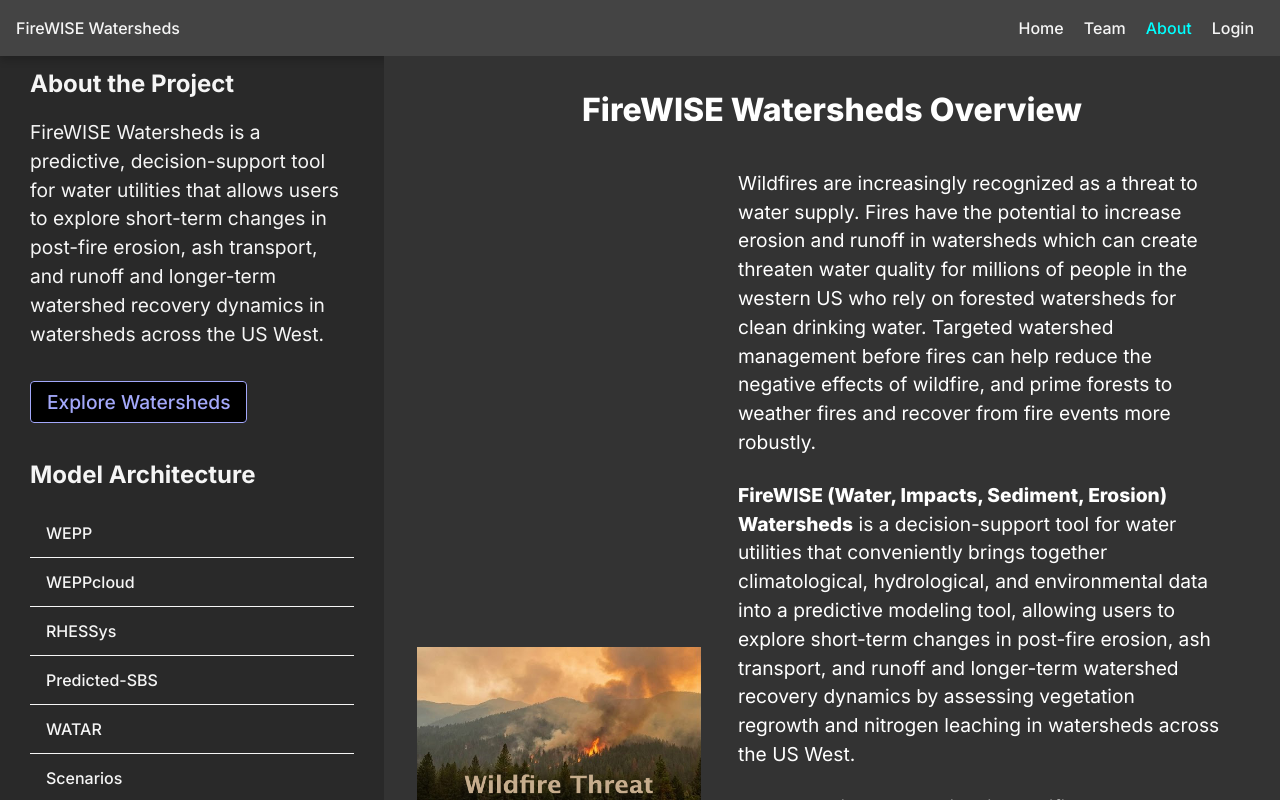
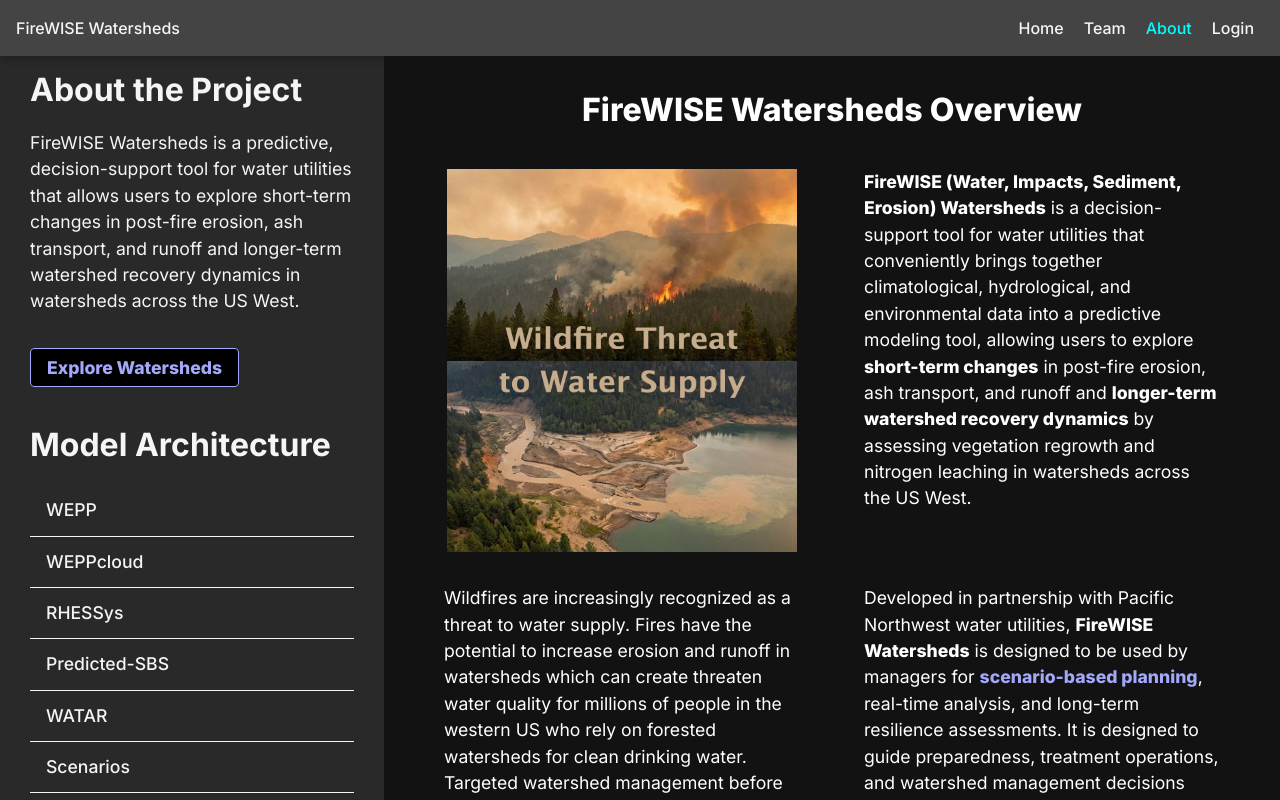
Before and after one commit to brandonxu360/utility-watershed-analytics, a React (Vite) app in the folder client/: page /about in a window 1280 px wide. Built offline with nearby package versions, Linux system fonts and the light colour scheme; no server answers.

Commit message:
css font size, color adjustments; layout modification on about page

```diff
--- a/client/src/pages/about/About.css
+++ b/client/src/pages/about/About.css
@@ -2,6 +2,11 @@
     background: #000 !important;
     color: #a3a8fa !important;
 }
+
+.actionButton {
+    font-size: 1.1rem;
+}
+
 hr {
     margin-top: 20px;
     margin-bottom: 30px;
@@ -80,8 +85,12 @@
     margin-top: 20px;
 }
 
+#nutshell h3 {
+    font-size: 1.5rem !important;
+}
+
 #nutshell p {
-    margin-bottom: 20px;
+    margin-bottom: 22px;
 }
 
 #nutshell span {
@@ -120,8 +129,11 @@
     overflow: hidden;
 }
 
+
+
 .about-container p, .about-container ul, .about-container ol {
-    font-size: var(--fs-200);
+    /*font-size: var(--fs-100);*/
+    font-size: 1.2rem;
 }
 
 .about-wrapper {
@@ -132,6 +144,7 @@
 
 .side-panel {
     width: 30%;
+    min-width: 280px;
     display: flex;
     flex-direction: column;
     height: 100%;
@@ -149,7 +162,8 @@
 }
 
 .side-panel h2 {
-    font-size: var(--fs-300);
+    /*font-size: var(--fs-300);*/
+    font-size: 2rem;
     font-weight: bold;
     margin-bottom: var(--size-400);
 }
@@ -160,12 +174,13 @@
 
 .side-panel h3,
 .side-panel strong {
-    font-size: var(--fs-200);
+    /*font-size: var(--fs-200);*/
+    font-size: 1.7rem;
     font-weight: bold;
 }
 
 .side-panel p {
-    font-size: var(--fs-200);
+    font-size: 1.1rem;
     margin-bottom: var(--size-400);
 }
 
@@ -173,17 +188,22 @@
     width: 100%;
     text-align: left;
     color: white;
-    background: #333;
+    background: #121212;
     padding: 0 40px 50px 40px;
 }
 
+.about-container a {
+    color: #a3a8fa;
+    font-weight: 800;
+}
+
 #about-container-main p {
-    font-size: var(--fs-200);
+    font-size: 1.1rem;
 }
 
 #about-container-main h2 {
     text-align: center;
-    font-size: 2em;
+    font-size: 2rem;
     font-weight: 800;
     padding-top: 30px;
     margin-bottom: 30px;
@@ -225,6 +245,11 @@
     font-style: italic;
 }
 
+#about-container-main li {
+    margin-bottom: 16px;
+    font-size: 1.1rem;
+}
+
 /* Specifically for Team page */
 .univ-heading {
     border-bottom: 1px solid #ccc;
@@ -232,7 +257,7 @@
     margin-bottom: 10px;
     text-transform: uppercase;
     font-weight: bold;
-    font-size:larger;
+    font-size:1.5rem;
     text-align: center !important;
 }
 
@@ -246,6 +271,7 @@
 
 .member-card h4 {
     padding-top: 10px;
+    margin-bottom: 10px !important;
 }
 
 .member-card a, .partner-col ul li a, .partner-col p a {
@@ -261,7 +287,7 @@
 }
 
 #partner_section {
-    display:block;
+    display: block;
     padding: 40px 40px 0 40px;
     text-align: left;
 }
@@ -273,7 +299,7 @@
 }
 
 .partner-col .bold {
-    font-weight: 800;
+    font-weight: 600;
 }
 
 .partner-col ul {
--- a/client/src/pages/about/About.tsx
+++ b/client/src/pages/about/About.tsx
@@ -101,10 +101,23 @@
       <h2>FireWISE Watersheds Overview</h2>
 
       <div className="row">
-        <div className="col-1">
+        <div className="col">
           <p className="text-center"><img src={fire_image} /></p>
         </div>
-        <div className="col-2">
+        <div className="col">
+        <p>
+          <strong>FireWISE (Water, Impacts, Sediment, Erosion) Watersheds</strong> is a decision-support tool for water utilities that conveniently brings together
+          climatological, hydrological, and environmental data into a predictive modeling tool, allowing
+          users to explore <strong>short-term changes</strong> in post-fire erosion, ash transport, and runoff and <strong>longer-term
+          watershed recovery dynamics</strong> by assessing vegetation regrowth and nitrogen leaching in watersheds
+          across the US West.
+        </p>
+
+        </div>
+      </div>
+
+      <div className="row">
+        <div className="col">
           <p>
             Wildfires are increasingly recognized as a threat to water supply. Fires have the potential to
             increase erosion and runoff in watersheds which can create threaten water quality for millions
@@ -112,21 +125,18 @@
             watershed management before fires can help reduce the negative effects of wildfire, and prime
             forests to weather fires and recover from fire events more robustly.
           </p>
+        </div>
+        <div className="col">
           <p>
-            <strong>FireWISE (Water, Impacts, Sediment, Erosion) Watersheds</strong> is a decision-support tool for water utilities that conveniently brings together
-            climatological, hydrological, and environmental data into a predictive modeling tool, allowing
-            users to explore short-term changes in post-fire erosion, ash transport, and runoff and longer-term
-            watershed recovery dynamics by assessing vegetation regrowth and nitrogen leaching in watersheds
-            across the US West.
-          </p>
-          <p>
-            Developed in partnership with Pacific Northwest water utilities, the tool is designed to be used
-            by managers for scenario-based planning, real-time analysis, and long-term resilience assessments.
+            Developed in partnership with Pacific Northwest water utilities, <strong>FireWISE Watersheds</strong> is designed to be used
+            by managers for <a href="scenarios">scenario-based planning</a>, real-time analysis, and long-term resilience assessments.
             It is designed to guide preparedness, treatment operations, and watershed management decisions
             following wildfire disturbances.
           </p>
         </div>
       </div>
+
+
 
       <h2>Underlying Architecture</h2>
       <div className="row">
--- a/client/src/pages/about_weppcloud/About_WEPPcloud.tsx
+++ b/client/src/pages/about_weppcloud/About_WEPPcloud.tsx
@@ -76,16 +76,17 @@
             </ul>
 
             <h3>Scenario Analysis</h3>
+            <p>
+                Allows users to evaluate management alternatives and disturbance scenarios, such as:
+            </p>
+
             <ul>
-                <li>Allows users to evaluate management alternatives and disturbance scenarios, such as:
-                    <ul>
-                        <li>Undisturbed conditions</li>
-                        <li>Forest thinning</li>
-                        <li>Prescribed fire</li>
-                        <li>Varying wildfire severities</li>
-                    </ul>
-                </li>
+                <li>Undisturbed conditions</li>
+                <li>Forest thinning</li>
+                <li>Prescribed fire</li>
+                <li>Varying wildfire severities</li>
             </ul>
+
 
             <h3>Output Visualization</h3>
             <ul>
--- a/client/src/pages/team/Team.tsx
+++ b/client/src/pages/team/Team.tsx
@@ -249,11 +249,10 @@
                 <img
                   src={person.img}
                   alt={person.name}
-                  className="w-full h-48 object-cover"
                 />
-                <div className="p-4">
-                  <h4 className="text-lg font-semibold text-gray-900"><a href={person.web} target="_blank">{person.name}</a></h4>
-                  <p className="text-gray-600">{person.role}</p>
+                <div>
+                  <h4><a href={person.web} target="_blank">{person.name}</a></h4>
+                  <p>{person.role}</p>
                 </div>
               </div>
             ))}
@@ -264,7 +263,7 @@
       <div id="partner_section">
         <h2 className="univ-heading">Partner Institutions</h2>
         <div className="partner-col">
-          <p className="bold">Pacific Northwest water utilities:</p>
+          <p>Pacific Northwest water utilities:</p>
           <ul>
             <li><a href="https://www.seattle.gov/utilities" target="_blank">Seattle Public Utilities</a></li>
             <li><a href="https://www.portland.gov/water" target="_blank">Portland Water Bureau</a></li>
```
